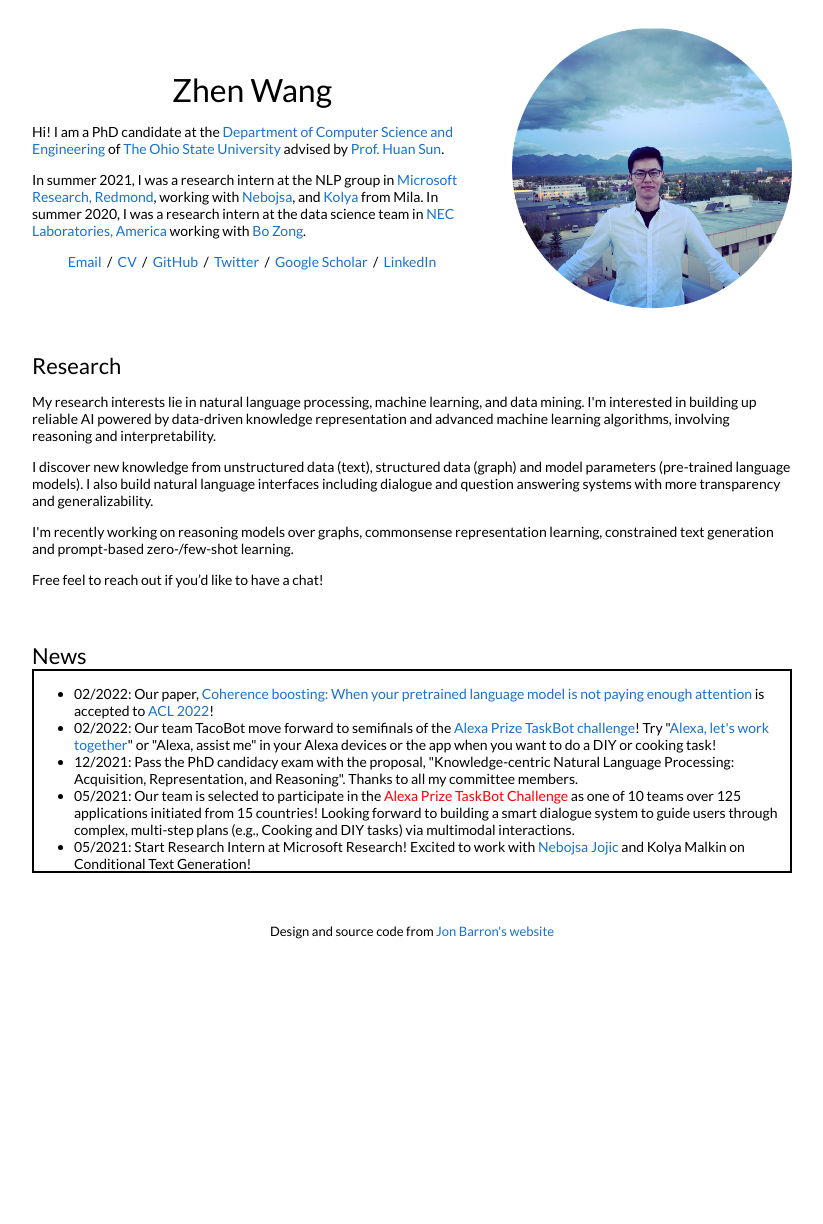
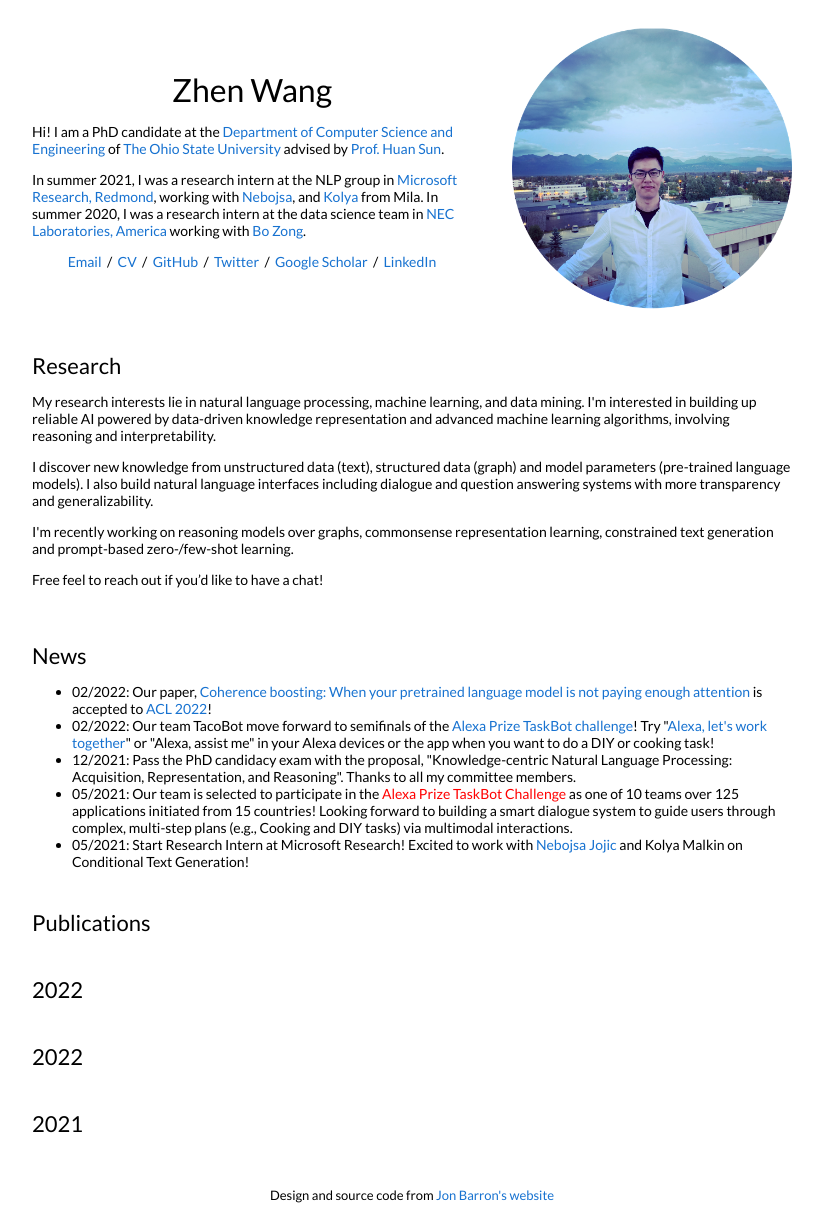
Before and after one commit to zhenwang9102/zhenwang9102.github.io, a Jekyll site: the page built from _posts/2019-06-02-venue.markdown, in a window 1280 px wide. Shown: the whole page, without its empty margins (228-1051 px from the left). Built offline with Jekyll 4.4.1, drawn with Linux system fonts in a browser that asks for light colours; before the commit the page ends 960 px from its top, so only the background shows below that.

Commit message:
Update default.html

```diff
--- a/_layouts/default.html
+++ b/_layouts/default.html
@@ -22,7 +22,7 @@
     overflow-y: scroll;
     height: 200px;
     color: black;
-    border: 2px solid black;
+/*     border: 2px solid black; */
 /*     padding: 20px 50px 0px 30px; */
 /*     font-size: 15px; */
     }
@@ -167,6 +167,32 @@
         </table>
 
 
+        <table style="width:100%;border:0px;border-spacing:0px;border-collapse:separate;margin-right:auto;margin-left:auto;">
+          <tr>
+            <td style="padding:2.5%;width:100%;vertical-align:middle">
+              <h2>Publications</h2>
+            </td>
+          </tr>
+
+          <tr>
+            <td style="padding:2.5%;width:100%;vertical-align:middle">
+              <h2>2022</h2>
+            </td>
+          </tr>
+
+          <tr>
+            <td style="padding:2.5%;width:100%;vertical-align:middle">
+              <h2>2022</h2>
+            </td>
+          </tr>
+
+          <tr>
+            <td style="padding:2.5%;width:100%;vertical-align:middle">
+              <h2>2021</h2>
+            </td>
+          </tr>
+
+        </table>
 
 
 
```
